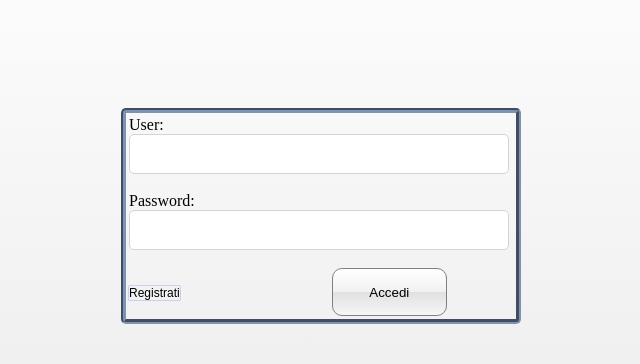
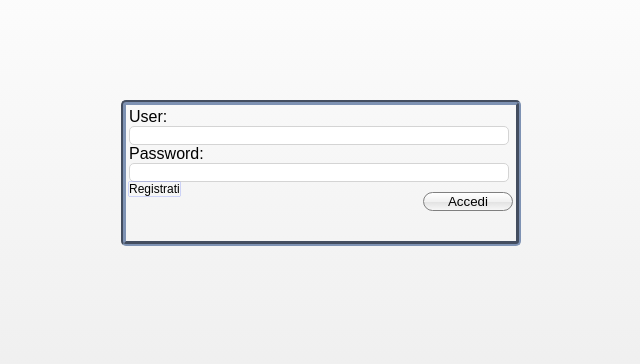
Before and after one commit to sum1190/progetto1, a PHP site: page / in a window 1280 px wide. Shown: the part 106-470 px from the top of the page, without its empty margins (199-839 px from the left). Run offline with PHP 8.4, Linux system fonts and the light colour scheme.

Commit message:
various modification on graphics and php code

```diff
--- a/css/main.css
+++ b/css/main.css
@@ -18,7 +18,12 @@ html, body{
 
 #pagewidth{ }
 
+/* ********************************************************************/
+/*                  Page Style: Page layout                           */
+/* ********************************************************************/
+
 #header{
+	min-height: 74px;
 	position:relative;
 	height:13%;
 	background-color:#63706F;
@@ -49,17 +54,30 @@ html, body{
 	float:right;
 }
 
+/* ********************************************************************/
+/*                  Login Form Style                                  */
+/* ********************************************************************/
+
  #inputform {
 	width: 40%;
 	border: 5px groove #7E92B3;
 	border-radius:5px;
 	padding:3px;
+	margin-top:100px;
+	min-height:130px;
+	min-width:302px;
  }
 
+/* ********************************************************************/
+/*                  Login Form: style for text input                  */
+/* ********************************************************************/
  #inputtext {
+	min-height: 10px;
 	border: 1px solid #D4D4D4;
 	border-radius: 5px;
+/*
 	height: 5%;
+*/
 	width: 99%;
  }
 
@@ -70,7 +88,12 @@ html, body{
 	box-shadow: 0 0 5px #0026ff;
 }
 
- #subinputbtn {
+/* ********************************************************************/
+/*                  Style for submit button of the form               */
+/* ********************************************************************/
+#subinputbtn {
+	min-height:15px;
+	min-width: 90px;
 	border: 1px solid;
 	border-radius: 10px;
 	border-color: Gray;
@@ -82,15 +105,25 @@ html, body{
 	background: -ms-linear-gradient(top,  #ffffff 0%,#f1f1f1 50%,#e1e1e1 51%,#f6f6f6 100%); /* IE10+ */
 	background: linear-gradient(to bottom,  #ffffff 0%,#f1f1f1 50%,#e1e1e1 51%,#f6f6f6 100%); /* W3C */
 	filter: progid:DXImageTransform.Microsoft.gradient( startColorstr='#ffffff', endColorstr='#f6f6f6',GradientType=0 ); /* IE6-9 */
+	margin-top:10px;
+	float:right;
+}
 
-	width: 30%;
-	height: 6%
- }
+#subinputbtn:hover {
+	border: 1px solid #0026FF;
+	outline:none;
+	border-radius: 5px;
+	box-shadow: 0 0 5px #0026ff;
+}
 
+/* ********************************************************************/
+/*                  Login form: style for "Registrati"                */
+/* ********************************************************************/
  #regfont {
 	font-family: sans-serif;
 	font-size: 12px;
 	box-shadow: 0 0 1px #0026ff;
+
 }
 
 #regfont:hover {
@@ -100,11 +133,11 @@ html, body{
 	cursor: pointer;
 }
 
- #subinputbtn:hover {
-	border: 1px solid #0026FF;
-	outline:none;
-	border-radius: 5px;
-	box-shadow: 0 0 5px #0026ff;
+/**********************************************************************/
+/*                   Login form style: text field label               */
+/**********************************************************************/
+ #lblinput {
+	font-family: sans-serif;
 }
 
 
--- a/index.php
+++ b/index.php
@@ -15,16 +15,14 @@
 
 	<div id="maincol">
 
-		<br><br><br><br><br><br>
-		<form name="login" method="post" id="inputform" action="login.php">
-				User:
+		<form name="login" method="post" id="inputform" action="./src/login.php">
+				<label id="lblinput" for="tUser">User:</label>
 				<input type="text" value="" name="tUser" id="inputtext" />
-				<br><br>
-				Password:
+
+				<label id="lblinput" for="tPassw">Password:</label>
 				<input type="password" value="" name="tPassw" id="inputtext"/>
-				<br><br>
+
 				<font id="regfont">Registrati</font>
-				&emsp;&emsp;&emsp;&emsp;&emsp;&emsp;&emsp;&emsp;&emsp;
 				<input type="submit" value="Accedi" name="sub" id="subinputbtn"/>
 
 			<script>
--- a/src/login.php
+++ b/src/login.php
@@ -1,4 +1,4 @@
-<?PHP
+<?php
 
 	$u='davide';
 	$p='password';
@@ -16,7 +16,7 @@
 		else{
 				//<h1>User o Password sbagliate</h1>
 				echo ('User o Password sbagliate');
-				header("Location: index.php");
+				header("Location: ../index.php");
 			}
 
 	}
@@ -24,7 +24,7 @@
 	{
 			//<h1>Non hai inserito un dato</h1>
 			echo "Non hai inserito un dato";
-			header("Location: index.php");
+			header("Location: ../index.php");
 	}
 
 	//Avvio la sessione
```
